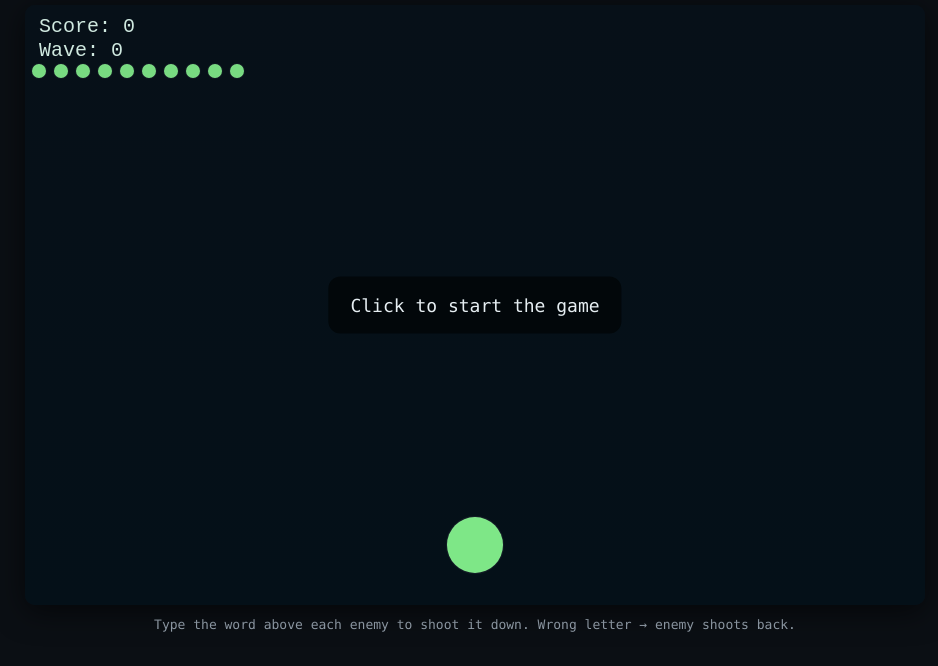
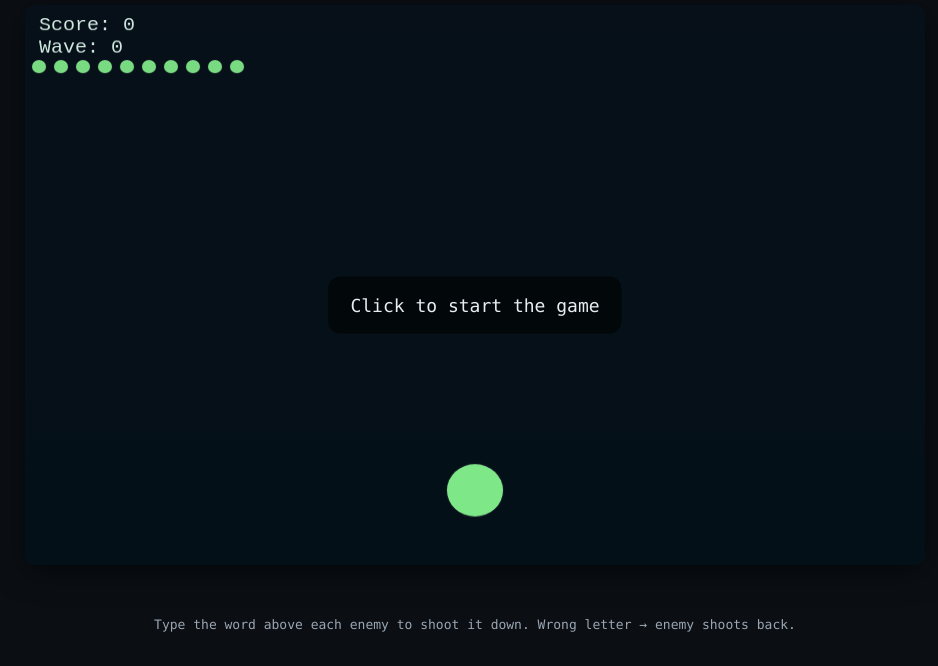
Before and after one commit to JerinSirijaDev/type-or-pop, a plain HTML site: page index.html in a window 1280 px wide. Shown: the part 134-800 px from the top of the page, without its empty margins (165-1103 px from the left). Drawn offline with Linux system fonts and the light colour scheme.

Commit message:
More fixes

```diff
--- a/index.html
+++ b/index.html
@@ -50,6 +50,7 @@ h1 { margin: 0; padding: 0; }
   min-width:280px;
   aspect-ratio: 3/2;
   box-sizing:border-box;
+  padding-bottom:40px; /* Add this line for extra space at bottom */
 }
 canvas{
   width:100%;
@@ -98,6 +99,7 @@ footer{
     min-width: 180px;
     max-width: 100vw;
     max-height: 80vh;
+    padding-bottom: 32px; /* Add this line for mobile */
   }
   #topbar {
     flex-direction:column;
@@ -502,7 +504,7 @@ const DPR=window.devicePixelRatio||1;canvas.width=900*DPR;canvas.height=600*DPR;
 
 // Game state
 let raf=null,started=false,running=false,score=0,wave=0,maxHealth=10;
-let player={x:450,y:540,r:28,health:maxHealth,popped:false,popProgress:0};
+let player={x:450,y:520,r:28,health:maxHealth,popped:false,popProgress:0};
 let enemies=[];
 let bullets=[]; // both player and enemy bullets
 let particles=[];
@@ -561,7 +563,7 @@ function resetGame(){
   wave=0;
   nextId=1;
   player.x=450;
-  player.y=540;
+  player.y=520; // was 540, move up for visibility
   player.r=28;
   player.health=maxHealth;
   player.popped=false;
@@ -586,7 +588,7 @@ function startGame(){
   wave=0;
   nextId=1;
   player.x=450;
-  player.y=540;
+  player.y=520; // was 540, move up for visibility
   player.r=28;
   player.health=maxHealth;
   player.popped=false;
```
